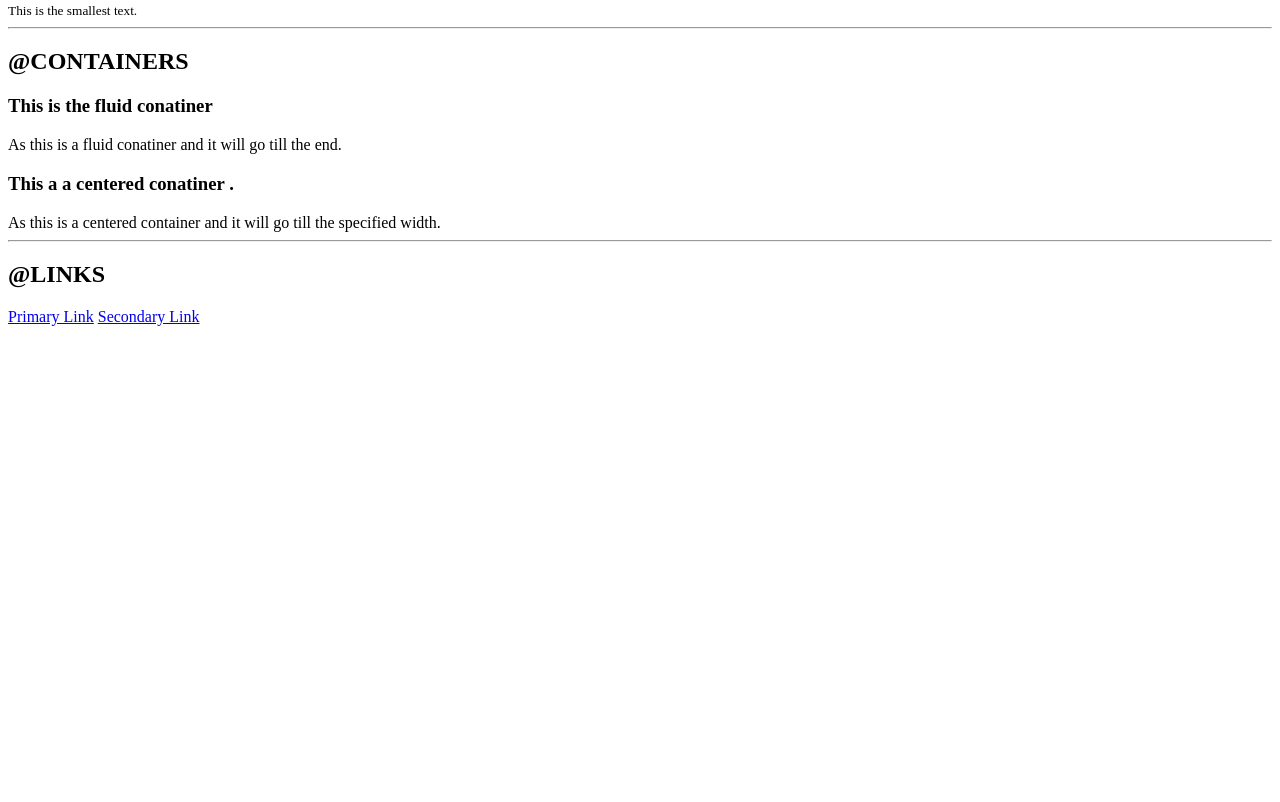
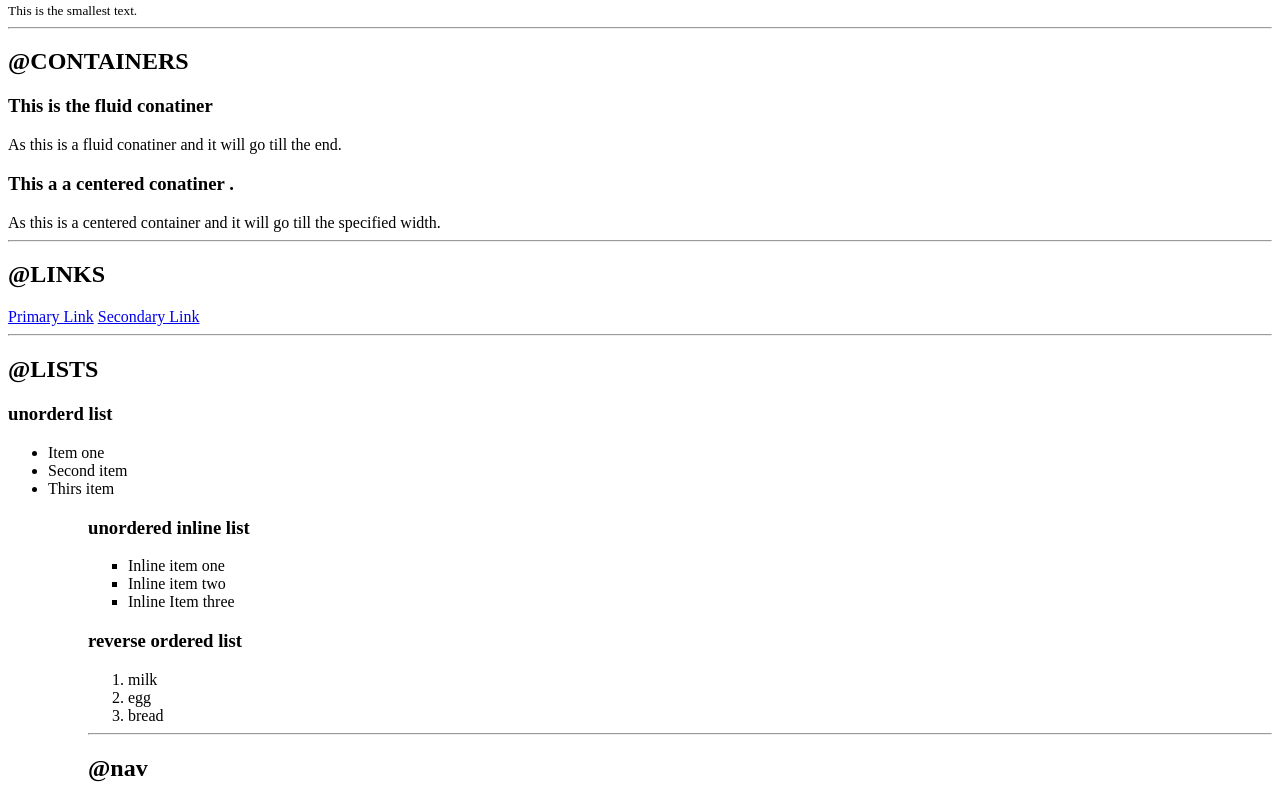
Before and after one commit to Girish-del/Building-My-First-Website, a plain HTML site: page index.html in a window 1280 px wide. Shown: the part 323-1125 px from the top of the page. Before the commit the page ends 800 px from the top, so only its background shows below. Drawn offline with Linux system fonts and the light colour scheme.

Commit message:
update till nav

```diff
--- a/index.html
+++ b/index.html
@@ -28,7 +28,38 @@
 <hr>
 <h2> @LINKS </h2>
 <a href="/">Primary Link</a>
+
 <a href="/">Secondary Link</a>
+
+<hr>
+
+<h2> @LISTS </h2>
+<h3>unorderd list</h3>
+
+<ul>
+    <li>Item one </li>
+    <li>Second item </li>
+    <li>Thirs item</li>
+<ul>
+
+<h3> unordered inline list</h3>
+
+<ul>
+   <li>Inline item one</li>
+   <li>Inline item two </li>
+   <li>Inline Item three</li>
+
+</ul>
+
+<h3>reverse ordered list</h3>
+<ol>
+    <li>milk</li>
+    <li>egg</li>
+    <li>bread</li>
+
+</ol>
+<hr>
+<h2>@nav</h2>
 
 
 </body>
```
